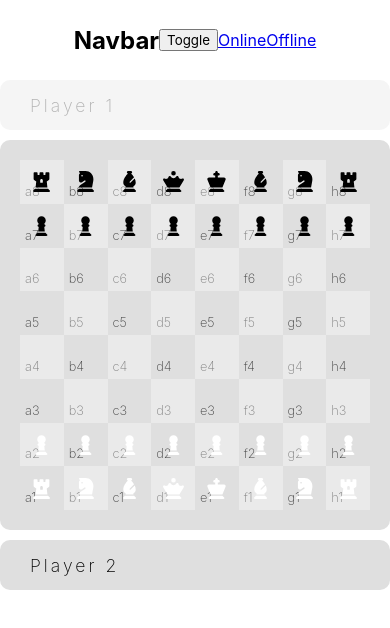
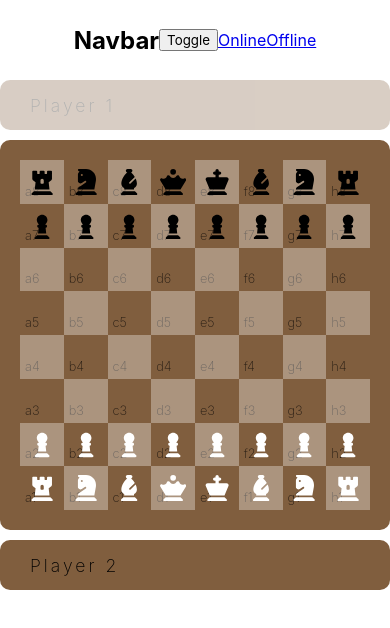
Before and after one commit to christopher-alba/react-chess, a React (Vite) app: page /offline in a window 390 px wide. Shown: the top 628 px of the page. Built offline with nearby package versions, Linux system fonts and the light colour scheme.

Commit message:
implement mobile mode for online

```diff
--- a/src/pages/ClassicChess/components/ChessPiece.tsx
+++ b/src/pages/ClassicChess/components/ChessPiece.tsx
@@ -91,8 +91,8 @@ const BishopIcon = styled(Bishop)<IconProps>`
 `;
 
 const IconWrapper = styled("div")`
-  width: 80%;
-  height: 80%;
+  width: 100%;
+  height: 100%;
   background: transparent;
   display: flex;
   align-items: center;
--- a/src/pages/ClassicChess/components/OnlineChess/ChessBoard.tsx
+++ b/src/pages/ClassicChess/components/OnlineChess/ChessBoard.tsx
@@ -208,7 +208,7 @@ const ChessBoard: FC<{
                     online={true}
                   ></ChessPiece>
                 )}
-                <p
+                {/* <p
                   style={{
                     position: "absolute",
                     left: "5px",
@@ -220,7 +220,7 @@ const ChessBoard: FC<{
                   }}
                 >
                   {tile.chessNotationPosition}
-                </p>
+                </p> */}
               </Tile>
             );
           })}
--- a/src/pages/ClassicChess/components/OnlineChess/OnlineChess.tsx
+++ b/src/pages/ClassicChess/components/OnlineChess/OnlineChess.tsx
@@ -1,10 +1,14 @@
 import { FC, useEffect, useState } from "react";
-import { Container } from "../../../../components/container";
 import MoveHistory from "../MoveHistory/MoveHistory";
 import ChessBoard from "./ChessBoard";
 import Messages from "./Messages/Messages";
 import PlayersAndSpectators from "./PlayersAndSpectators/PlayersAndSpectators";
-import { MainWrapper, SideInfoWrapper, GameControls } from "./styled";
+import {
+  MainWrapper,
+  SideInfoWrapper,
+  GameControls,
+  StyledContainer,
+} from "./styled";
 import { Team } from "../../../../types/enums";
 import Promotion from "../Promotion/Promotion";
 import { useLocation } from "react-router-dom";
@@ -31,15 +35,13 @@ const OnlineChess: FC = () => {
         />
         <div style={{ width: "100%" }}>
           <Messages />
-          <Container
-            style={{ display: "flex", position: "relative", height: "75vh" }}
-          >
+          <StyledContainer>
             <ChessBoard playerTeam={playerTeam} setPlayerTeam={setPlayerTeam} />
             <SideInfoWrapper>
               <GameControls>TIMER</GameControls>
               <MoveHistory />
             </SideInfoWrapper>
-          </Container>
+          </StyledContainer>
         </div>
       </MainWrapper>
     </>
--- a/src/pages/ClassicChess/components/OnlineChess/PlayersAndSpectators/styled.ts
+++ b/src/pages/ClassicChess/components/OnlineChess/PlayersAndSpectators/styled.ts
@@ -11,6 +11,9 @@ export const MainWrapper = styled("div")`
   flex-direction: column;
   justify-content: space-between;
   color: white;
+  @media (max-width: 1300px){
+    display: none;
+  }
 `;
 
 export const SmallPrint = styled("p")`
--- a/src/pages/ClassicChess/components/OnlineChess/styled.ts
+++ b/src/pages/ClassicChess/components/OnlineChess/styled.ts
@@ -1,4 +1,5 @@
 import styled from "styled-components";
+import { Container } from "../../../../components/container";
 
 export const MainWrapper = styled("div")`
   display: flex;
@@ -9,6 +10,11 @@ export const MainWrapper = styled("div")`
 export const SideInfoWrapper = styled("div")`
   width: 300px;
   height: 100%;
+  @media (max-width: 1300px) {
+    height: 500px;
+    width: 100%;
+    margin-left: 0;
+  }
   margin-left: 50px;
   box-sizing: border-box;
   display: flex;
@@ -26,4 +32,17 @@ export const GameControls = styled("div")`
   box-shadow: rgba(149, 157, 165, 0.4) 0px 8px 24px;
   box-sizing: border-box;
   border: 2px solid white;
+  @media (max-width: 1300px) {
+    display: none;
+  }
 `;
+
+export const StyledContainer = styled(Container)`
+  @media (max-width: 1300px) {
+    flex-direction: column;
+    height: fit-content;
+  }
+  display: flex;
+  position: relative;
+  height: 75vh;
+`;
--- a/src/pages/ClassicChess/components/chessBoardStyles.ts
+++ b/src/pages/ClassicChess/components/chessBoardStyles.ts
@@ -15,7 +15,7 @@ export const TilesWrapper = styled("div")`
   grid-template-columns: 1fr 1fr 1fr 1fr 1fr 1fr 1fr 1fr;
   grid-template-rows: 1fr 1fr 1fr 1fr 1fr 1fr 1fr 1fr;
   overflow: hidden;
-  background: ${({ theme }) => theme.colors.tertiary1};
+  background: #805e3e;
   backdrop-filter: blur(8px);
   padding: 20px;
   border-radius: 10px;
@@ -33,7 +33,7 @@ export const CapturedPiecesWrapper = styled("div")`
   box-sizing: border-box;
   width: 100%;
   margin-left: auto;
-  background: ${({ theme }) => theme.colors.tertiary1};
+  background: #805e3e;
 `;
 
 export const CapturedPiecesWrapperOverlay = styled("div")`
```
